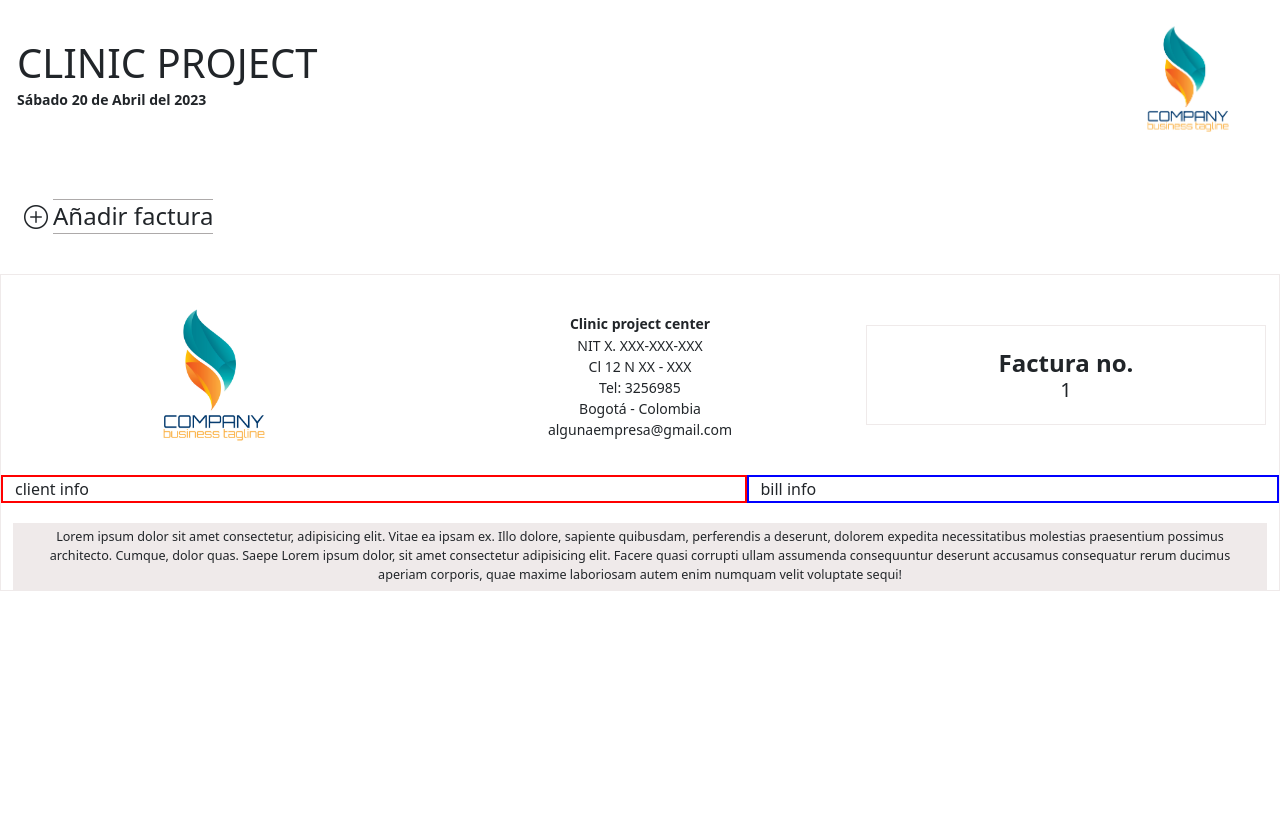
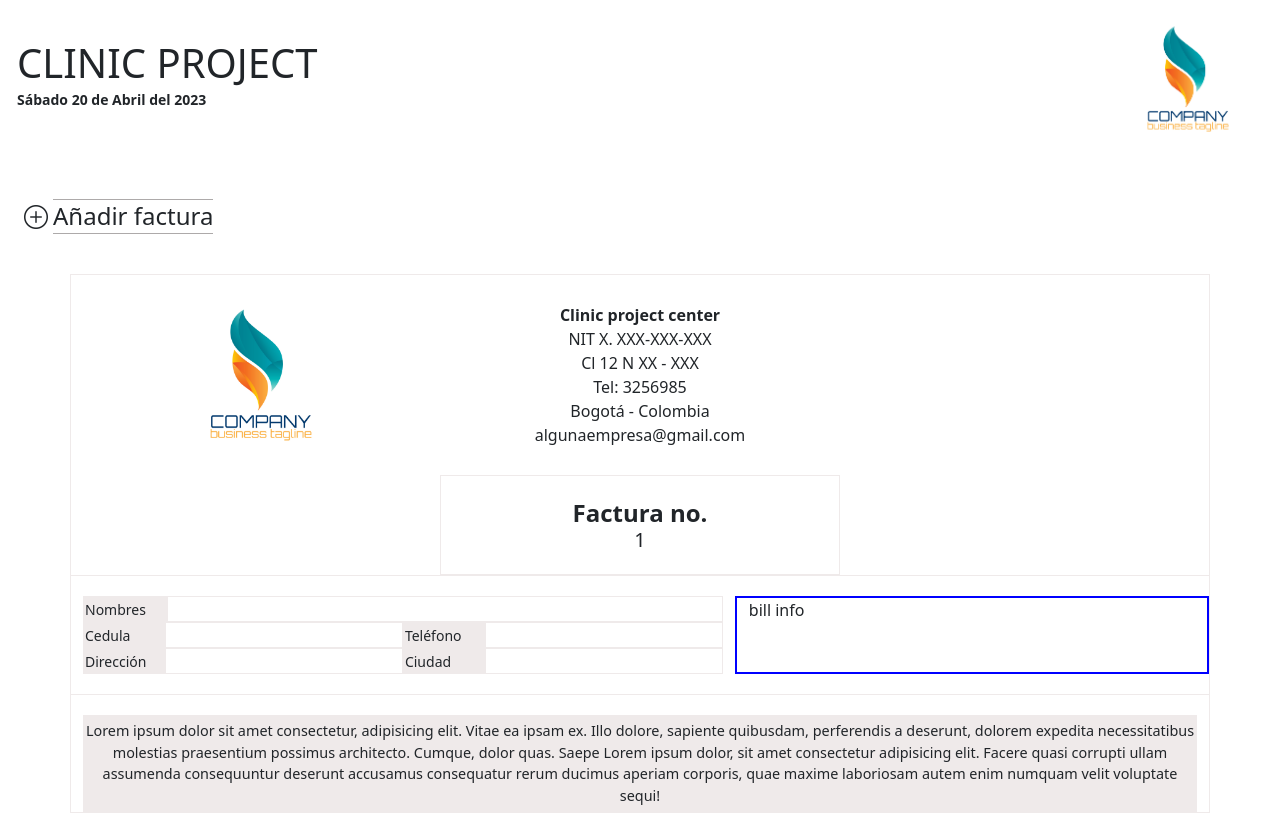
Before and after one commit to alejandropmz/clinic-project, a Flask app: page /crear_factura in a window 1280 px wide. Shown: the part 73-886 px from the top of the page. Before the commit the page ends 664 px from the top, so only its background shows below. Run offline with Flask 3, Linux system fonts and the light colour scheme; some libraries are stand-ins or nearby versions.

Commit message:
patient bill form

```diff
--- a/app/static/css/bills.css
+++ b/app/static/css/bills.css
@@ -25,21 +25,53 @@
   margin: 0;
 }
 
-
 #client-info {
-  border: solid red 2px;
+  display: flex;
+  justify-content: start;
 }
 
 #bill-info {
   border: solid 2px blue;
 }
 
+#client-info form {
+  display: flex;
+  justify-content: start;
+  width: 100%;
+}
 
+#client-bill-info {
+  border: solid var(--light-gray);
+  border-width: 1px 0 1px;
+  padding: 20px 0;
+}
+
+#client-info form label div #name-title {
+  width: 97px;
+}
+
+#client-info form label div .title {
+  display: flex;
+  align-items: center;
+  width: 220px;
+  padding-left: 2px;
+  background: var(--light-gray);
+}
+
+#client-info form label div .title p {
+  margin: 0;
+}
+
+#client-info form label div input {
+  border: solid 1px var(--light-gray);
+  width: 100%;
+  outline: none;
+}
 
 #bill-footer {
   /* eliminar luego */
   margin: 20px 0 0;
-  padding: 5px 20px;
+  padding: 5px 0;
   background: var(--light-gray);
   text-align: center;
   font-size: 0.9rem;
--- a/app/static/css/general.css
+++ b/app/static/css/general.css
@@ -208,10 +208,6 @@
   text-align: center;
 }
 
-/* .detail-info-container form {
-  border: solid blue 2px;
-} */
-
 .detail-info-container form label div {
   margin: auto;
   width: 400px;
--- a/app/templates/create-bill.html
+++ b/app/templates/create-bill.html
@@ -1,7 +1,7 @@
 {% extends "layout.html" %} {% block body %}
 <!-- sub-nav -->
 
-<div class="row container-fluid sub-nav d-flex justify-content-between">
+<div class="row container sub-nav d-flex justify-content-between">
   <div class="col-sm-12 col-md-6">
     <i class="bi bi-plus-circle"></i>
     <div class="detail">
@@ -12,7 +12,7 @@
 
 <!-- add information -->
 
-<div class="container-fluid create-bill-container">
+<div class="container create-bill-container">
   <!-- header -->
   <div class="row" id="bill-header">
     <div class="col-sm-12 col-md-4 d-flex justify-content-center" id="logo">
@@ -22,12 +22,12 @@
       class="col-sm-12 col-md-4 d-flex flex-column justify-content-center"
       id="info"
     >
-      <strong><small>Clinic project center</small></strong>
-      <small>NIT X. XXX-XXX-XXX</small>
-      <small>Cl 12 N XX - XXX</small>
-      <small>Tel: 3256985</small>
-      <small>Bogotá - Colombia</small>
-      <small>algunaempresa@gmail.com</small>
+      <strong><div>Clinic project center</div></strong>
+      <div>NIT X. XXX-XXX-XXX</div>
+      <div>Cl 12 N XX - XXX</div>
+      <div>Tel: 3256985</div>
+      <div>Bogotá - Colombia</div>
+      <div>algunaempresa@gmail.com</div>
     </div>
     <div
       class="col-sm-12 col-md-4 d-flex flex-column justify-content-center"
@@ -41,13 +41,48 @@
   <!-- client info -->
   <!-- work with forms, javascript and ajax's query  -->
   <div class="row" id="client-bill-info">
-    <div class="col-sm-12 col-md-7" id="client-info">client info</div>
+    <div class="col-sm-12 col-md-7" id="client-info">
+      <form class="d-flex flex-column" action="">
+        <label for="">
+          <div class="d-flex">
+            <div id="name-title" class="title">
+              <small><p>Nombres</p></small>
+            </div>
+            <input type="text" />
+          </div>
+        </label>
+        <label for="">
+          <div class="d-flex">
+            <div class="title">
+              <small><p>Cedula</p></small>
+            </div>
+            <input type="text" />
+            <div class="title">
+              <small><p>Teléfono</p></small>
+            </div>
+            <input type="text" />
+          </div>
+        </label>
+        <label for="">
+          <div class="d-flex">
+            <div class="title">
+              <small><p>Dirección</p></small>
+            </div>
+            <input type="text" />
+            <div class="title">
+              <small><p>Ciudad</p></small>
+            </div>
+            <input type="text" />
+          </div>
+        </label>
+      </form>
+    </div>
     <div class="col-sm-12 col-md-5" id="bill-info">bill info</div>
   </div>
 
-  <div class="container-fluid" id="bill-footer">
-    <small
-      ><p>
+  <div class="container" id="bill-footer">
+    <div>
+      <p>
         Lorem ipsum dolor sit amet consectetur, adipisicing elit. Vitae ea ipsam
         ex. Illo dolore, sapiente quibusdam, perferendis a deserunt, dolorem
         expedita necessitatibus molestias praesentium possimus architecto.
@@ -55,8 +90,8 @@
         adipisicing elit. Facere quasi corrupti ullam assumenda consequuntur
         deserunt accusamus consequatur rerum ducimus aperiam corporis, quae
         maxime laboriosam autem enim numquam velit voluptate sequi!
-      </p></small
-    >
+      </p>
+    </div>
   </div>
 </div>
 
```
